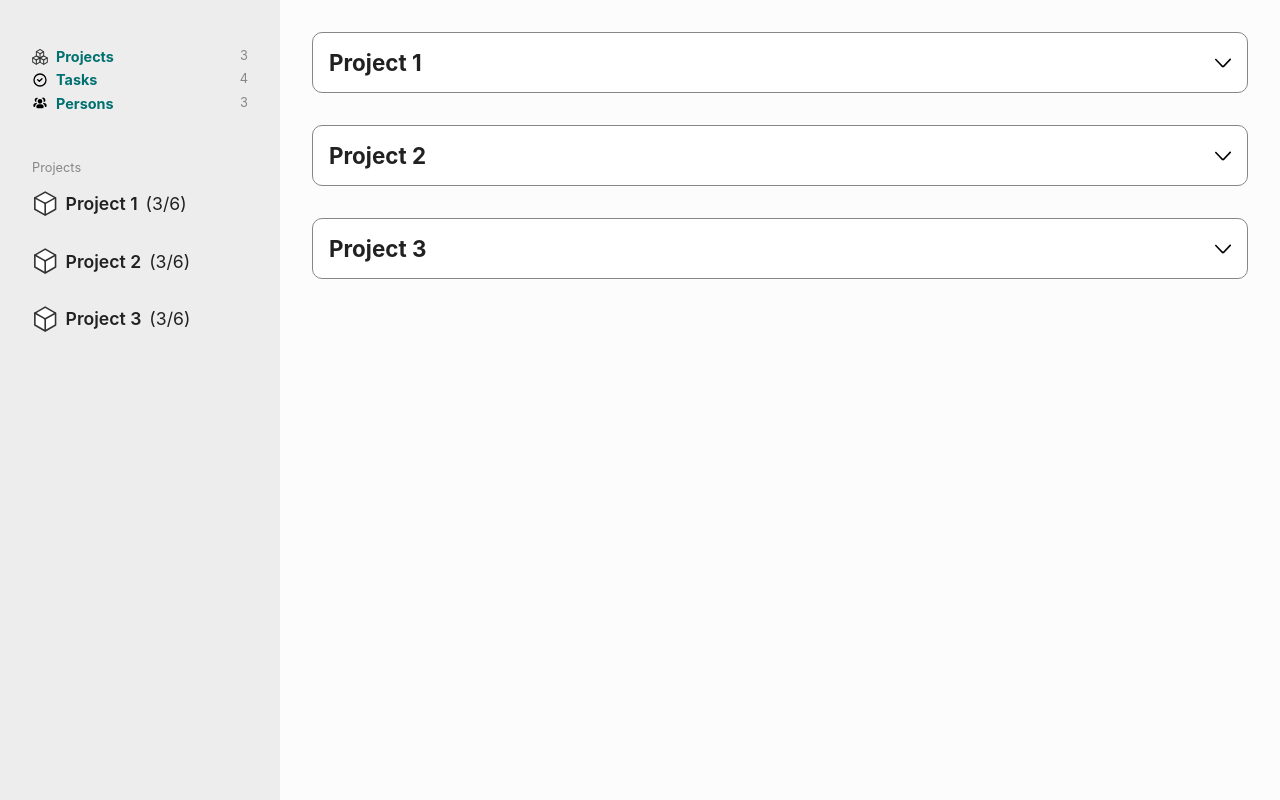
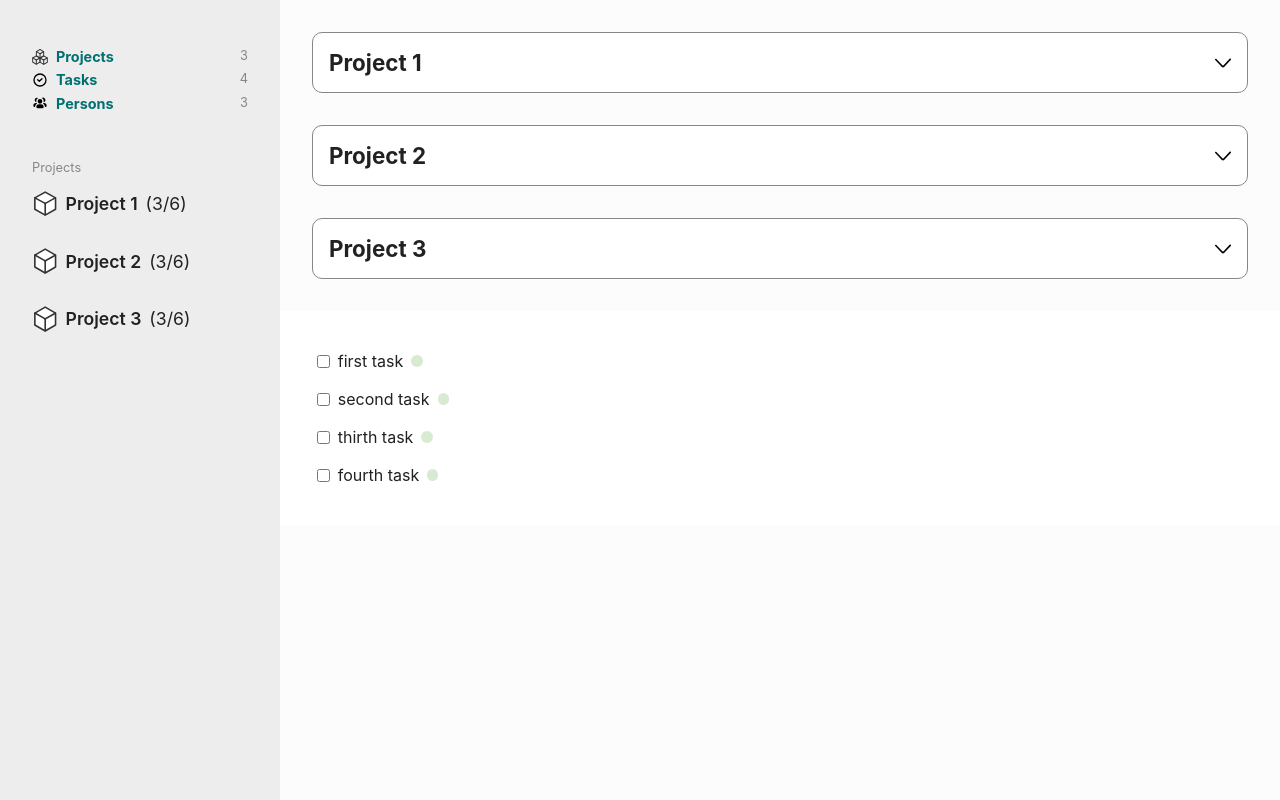
Before and after one commit to avaricz/todo-app, a Vue app: page /projects in a window 1280 px wide. Built offline with nearby package versions, Linux system fonts and the light colour scheme.

Commit message:
Doplněny barvy pro label. Vytvořena komponenta TodoItem.vue. Upravena komponenta ListView.vue Aby zobrazovala Todos. Upraveny objekty tasks v db.js

```diff
--- a/src/assets/base.scss
+++ b/src/assets/base.scss
@@ -3,7 +3,12 @@ $gray: #ededed;
 $black: #212121;
 $blue: #007070;
 
+
 $black-lt: lighten($black, 40%);
+$blue-lt: lighten($blue, 70%);
+$green-lt: #d9ead3;
+$yellow-lt: #fff2cc;
+$red-lt: #f4cccc;
 
 $color-text: $black;
 $color-background: $white;
--- /dev/null
+++ b/src/components/TodoItem.vue
@@ -0,0 +1,122 @@
+<template>
+    <div class="task-container" :class="{bordered: show}" @mouseover="$emit('under-mouse')" @mouseleave="$emit('not-mouse')">
+
+        <div class="task-header">
+
+            <div class="task-title-area">
+                <input type="checkbox">
+                {{ title }}
+                <span v-if="isMouseOver || show" class="priority no-priority">{{ priorityLabel }}</span>
+                <span v-else class="label low-priority"></span>
+            </div>
+
+            <div class="arrow-area" @click="$emit('clicked')">
+                <img v-if="isMouseOver || show" src="@/img/icons/arrow-down.svg" alt="" :class="{opened: show}">
+            </div>
+
+        </div>
+
+        <div v-if="show" class="task-body" >{{ content }}</div>
+
+    </div>
+
+
+
+</template>
+
+<script setup>
+
+ defineProps({
+    title: {
+        type: String,
+        required: true
+    },
+    content: {
+        type: String,
+        required: false
+    },
+    priorityLabel: {
+        type: String,
+        default: "no priority"
+    },
+    show: {
+        type: Boolean,
+        default: false,
+    },
+    isMouseOver: {
+        type: Boolean,
+        required: true
+    }
+ })
+
+
+</script>
+
+<style lang="scss" scoped>
+@import '@/assets/base.scss';
+.task-container {
+    transition: all .3s linear;
+    box-sizing:content-box;
+
+    border-radius: 10px;
+    padding: .5rem .3rem;
+
+    .task-header {
+        display:flex;
+        align-items: center;
+        justify-content: space-between;
+        .task-title-area {
+            display: flex;
+            align-items: center;
+            gap: .5rem;
+            .priority {
+                color: $black-lt;
+                font-size: .7rem;
+                padding: .1rem .7rem;
+                border-radius: 10px;
+            }
+        }
+        .arrow-area {
+            img {
+                height: .8rem;
+                transition: all .3s linear;
+            }
+        }
+    }
+    .task-body {
+        padding: 1rem;
+    }
+
+}
+
+    .bordered {
+        border: .5px solid $black-lt;
+        //box-shadow: 0px 5px 15px  $black-lt;
+    }
+
+    .opened {
+        transform: rotateX(180deg);
+    }
+
+    .label {
+        width: .7rem;
+        height: .7rem;
+        border-radius: 10px;
+    }
+
+    .low-priority{
+        background: $green-lt;
+    }
+    .mid-priority{
+        background: $yellow-lt;
+    }
+    .high-priority{
+        background: $red-lt;
+    }
+    .no-priority{
+        background: $gray;
+    }
+
+
+
+</style>
--- a/src/data/db.js
+++ b/src/data/db.js
@@ -36,36 +36,44 @@ export const projects = [
 
 export const tasks = [
     {
-        task: "first task",
-        date: "2024-07-13",
-        completed: false,
+        id:1,
+        title: "first task",
+        deadline: "2024-07-13",
+        content: "Lorem ipsum dolor, sit amet consectetur adipisicing elit. Sequi quidem architecto fugiat officiis repellendus voluptatibus quam dolorem atque!",
+        done: false,
         priority: 1,
-        projectid: "zahrada"
-
+        projectId: "",
+        personId: "",
     },
     {
-        task: "second task",
-        date: "2024-07-13",
-        completed: false,
-        priority: 1,
-        projectid: "web"
-
+        id:2,
+        title: "second task",
+        deadline: "2024-07-13",
+        content: "Lorem ipsum dolor, sit amet consectetur adipisicing elit. Sequi quidem architecto fugiat officiis repellendus voluptatibus quam dolorem atque!",
+        done: false,
+        priority: 2,
+        projectId: "",
+        personId: "",
     },
     {
-        task: "thirth task",
-        date: "2024-07-13",
-        completed: false,
-        priority: 1,
-        projectid: ""
-
+        id:3,
+        title: "thirth task",
+        deadline: "2024-07-13",
+        content: "Lorem ipsum dolor, sit amet consectetur adipisicing elit. Sequi quidem architecto fugiat officiis repellendus voluptatibus quam dolorem atque!",
+        done: false,
+        priority: 3,
+        projectId: "",
+        personId: "",
     },
     {
-        task: "fourth task",
-        date: "2024-07-13",
-        completed: false,
+        id:4,
+        title: "fourth task",
+        deadline: "2024-07-13",
+        content: "Lorem ipsum dolor, sit amet consectetur adipisicing elit. Sequi quidem architecto fugiat officiis repellendus voluptatibus quam dolorem atque!",
+        done: false,
         priority: 1,
-        projectid: "web"
-
+        projectId: "",
+        personId: "",
     }
 ]
 
--- a/src/pages/ListView.vue
+++ b/src/pages/ListView.vue
@@ -3,42 +3,75 @@
     <div class="list-view-container">
         <ProjectItem
         v-for="(project, index) in projectList"
-        :key="`project ${index}`"
+        :key="`project ${index+1}`"
         :name="project.project"
         :description="project.description"
         :people="project.people.length"
         :deadline="'2024-01-10'"
-        @clicked="onClicked(index)"
-        :show="openedDetails[index]"
+        @clicked="onClickedProject(index)"
+        :show="isProjectDetailOpened[index]"
         />
 
+
+
+    </div>
+    <div class="todo-list-view-container">
+    <TodoItem
+        v-for="(task, index) in taskList"
+        :key="`task ${index+1}`"
+        :title="task.title"
+        :content="task.content"
+        :priorityLabel="'priority'"
+        :show="taskSettings[index].isTaskDetailOpened"
+        :isMouseOver="taskSettings[index].isMouseOver"
+        @under-mouse="taskSettings[index].isMouseOver = true"
+        @not-mouse="taskSettings[index].isMouseOver = false"
+        @clicked="onClickedTask(index)"
+
+    />
     </div>
 </template>
 
 <script setup>
     import { ref } from 'vue'
     import ProjectItem from '@/components/ProjectItem.vue'
-    import  { projects }  from '@/data/db.js'
+    import TodoItem from '@/components/TodoItem.vue'
+    import  { projects, tasks }  from '@/data/db.js'
 
+    // TASKS
+    const taskList = ref(tasks)
+    const taskSettings = ref(taskList.value.map(task => {
+        return {isMouseOver: false, isTaskDetailOpened: false}
+    }))
+    const onClickedTask = (index) => {
+        taskSettings.value[index].isTaskDetailOpened = !taskSettings.value[index].isTaskDetailOpened
+    }
+
+
+    // PROJECTS
     const projectList = ref(projects)
 
-    const openedDetails = ref(projectList.value.map(project => {
-        return false
-    }))
-    console.log(openedDetails.value)
+    const isProjectDetailOpened = ref(projectList.value.map(project => false))
 
-    const onClicked = (index) => {
-        openedDetails.value[index] = !openedDetails.value[index]
-        console.log(openedDetails.value)
+    const onClickedProject = (index) => {
+        isProjectDetailOpened.value[index] = !isProjectDetailOpened.value[index]
     }
 
 </script>
 
 <style lang="scss" scoped>
+    @import '@/assets/base.scss';
     .list-view-container {
         display: flex;
         flex-direction: column;
         gap: 2rem;
         padding: 2rem;
     }
+    .todo-list-view-container {
+        display: flex;
+        flex-direction: column;
+        padding: 2rem;
+        gap: 2px;
+        background: white;
+    }
 </style>
```
